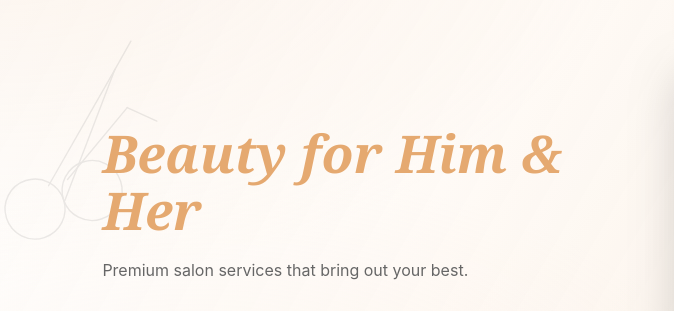
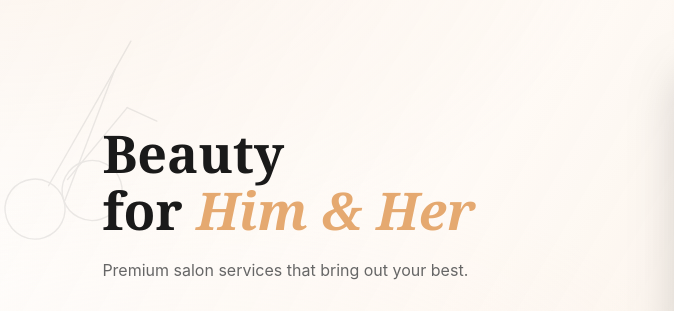
Before and after one commit to Vikoy-Prime/her-website, a plain HTML site: page index.html in a window 1280 px wide. Shown: the part 111-422 px from the top of the page, 0-674 px from the left. Drawn offline with Linux system fonts and the light colour scheme; grey boxes are pictures that could not be loaded.

Commit message:
Update index.html

```diff
--- a/index.html
+++ b/index.html
@@ -915,10 +915,7 @@
     <!-- PAGE 1: HERO PAGE - KymGio logo added -->
     <section id="hero" class="hero">
         <div class="hero-content">
-<h1>
-    <span class="beauty-text">Beauty for</span>
-    <span class="hero-main-text"><span>Him & Her</span></span>
-</h1>
+            <h1>Beauty<br>for <span>Him & Her</span></h1>
             <p>Premium salon services that bring out your best.</p>
             <a href="#contact" class="btn">Book Your Appointment</a>
         </div>
```
